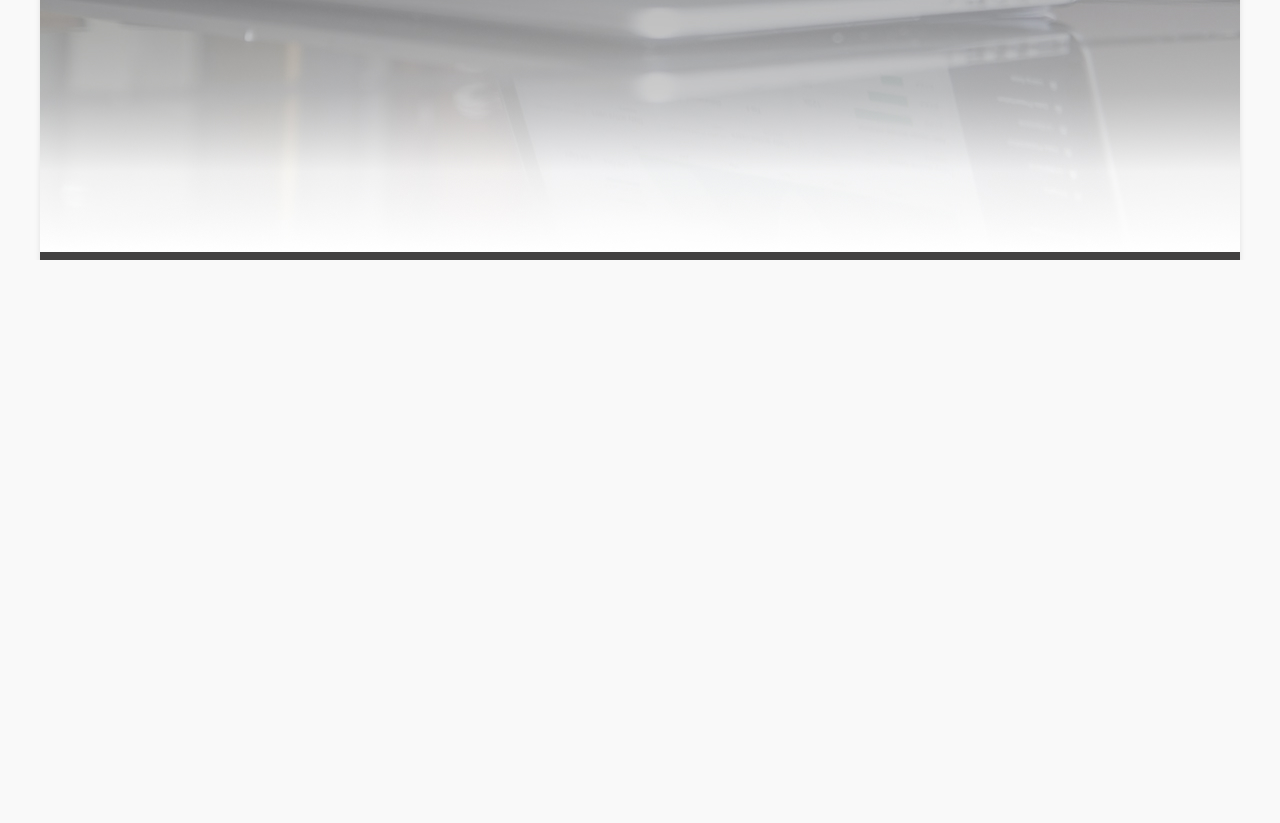
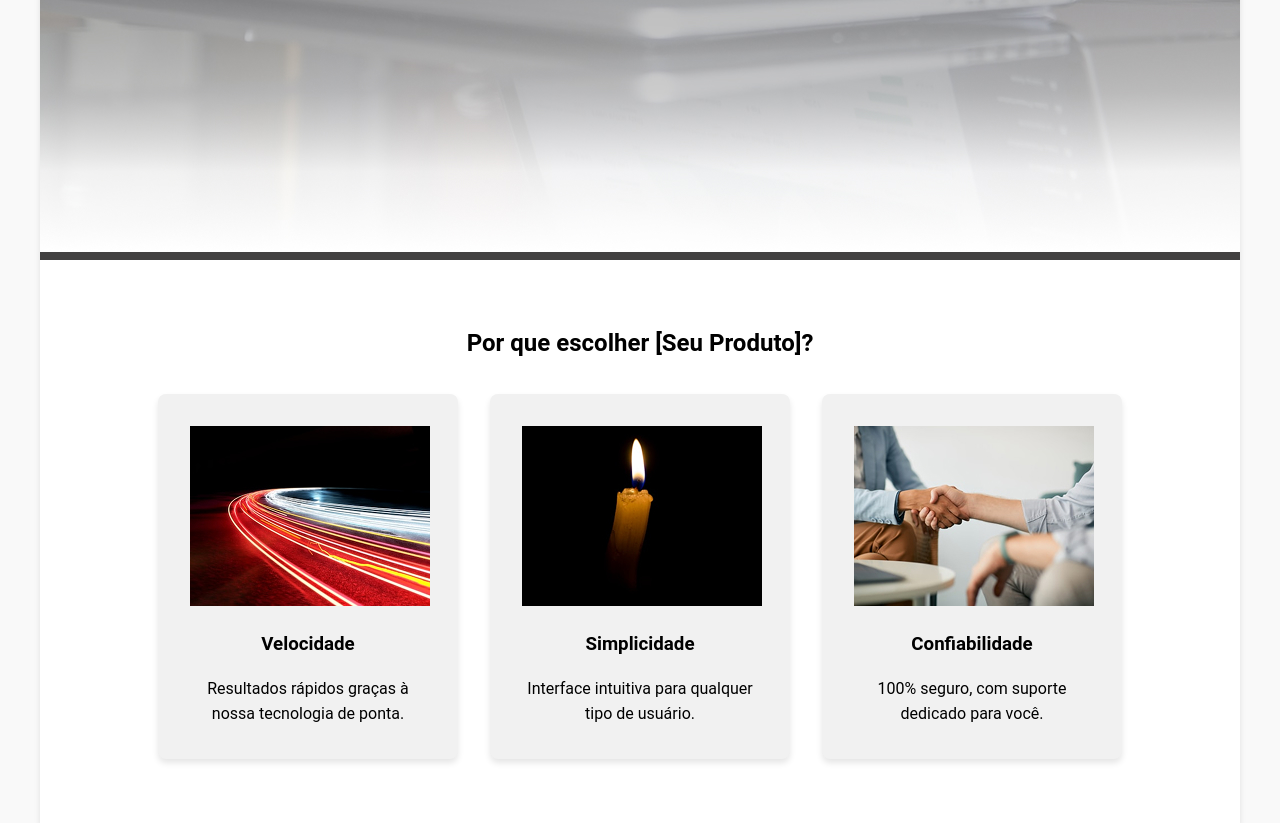
Before and after one commit to Alexandre-CES/Fundamentos-de-Interface, a plain HTML site: page landingPage/index.html in a window 1280 px wide. Shown: the part 620-1443 px from the top of the page. Before the commit the page ends 880 px from the top, so only its background shows below. Drawn offline with Linux system fonts and the light colour scheme.

Commit message:
features section

```diff
--- a/landingPage/css/styles.css
+++ b/landingPage/css/styles.css
@@ -135,3 +135,43 @@ a{
     margin: 1rem 0;
     text-shadow: 1px 1px 6px rgba(0,0,0, 0,7);
 }
+
+/* Features */
+.features{
+    grid-row: 3;
+    background: #fff;
+    padding: 4rem 1rem;
+    text-align: center;
+}
+
+.features h2{
+    margin-bottom: 2rem;
+    font-size: 24px;
+}
+
+.grid{
+    display: flex;
+    flex-wrap: wrap;
+    justify-content: center;
+    gap:2rem;
+}
+
+.feature-card{
+    max-width: 300px;
+    background: #f1f1f1;
+    padding: 2rem;
+    border-radius: 8px;
+    box-shadow: 0 4px 6px rgba(0,0,0,0.1);
+}
+
+.feature-card img{
+    max-width: 240px;
+    margin-bottom: 1rem;
+}
+
+.feature-card h3{
+    margin-bottom: 1rem;
+    font-size: 18.72px;
+}
+
+/* Testimonial */
--- a/landingPage/index.html
+++ b/landingPage/index.html
@@ -29,5 +29,30 @@
             <a href="#" class="btn btn-secundary open-modal">Experimente Agora</a>
         </div>
     </section>
+
+    <!-- Features Section -->
+    <section id="features" class="features">
+        <div class="features-container">
+            <h2>Por que escolher [Seu Produto]?</h2>
+            <div class="grid">
+                <div class="feature-card">
+                    <img src="img/velocidade.jpg" alt="Velocidade">
+                    <h3>Velocidade</h3>
+                    <p>Resultados rápidos graças à nossa tecnologia de ponta.</p>
+                </div>
+                <div class="feature-card">
+                    <img src="./img/simplicidade.jpg" alt="simplicidade">
+                    <h3>Simplicidade</h3>
+                    <p>Interface intuitiva para qualquer tipo de usuário.</p>
+                </div>
+                <div class="feature-card">
+                    <img src="img/confiabilidade.jpg" alt="Confiabilidade">
+                    <h3>Confiabilidade</h3>
+                    <p>100% seguro, com suporte dedicado para você.</p>
+                </div>
+            </div>
+        </div>
+    </section>
+
 </body>
 </html>
```
